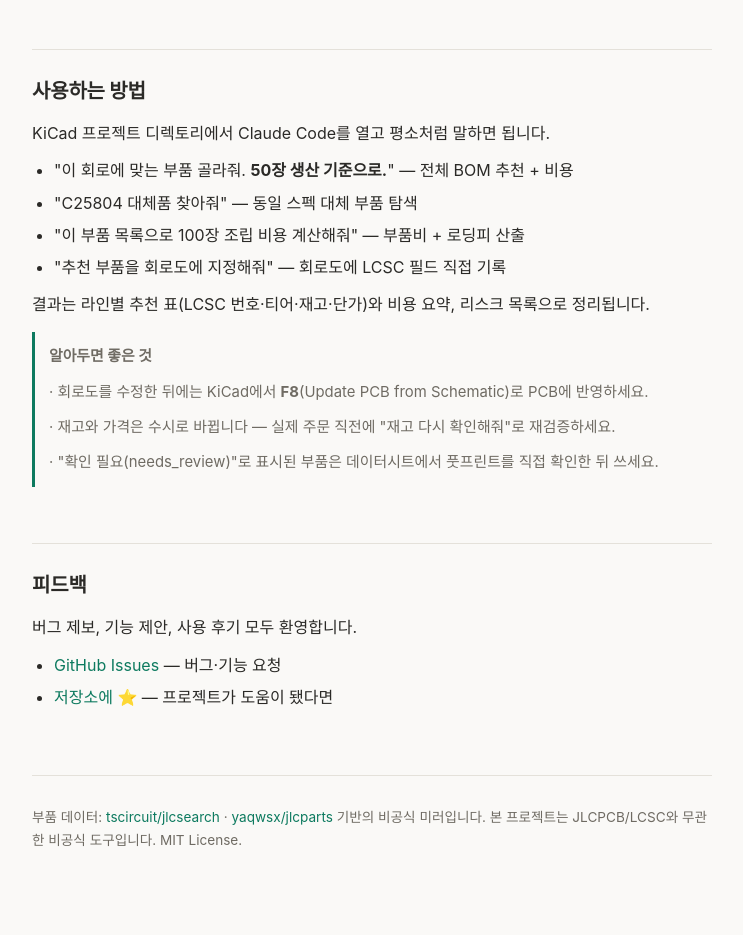
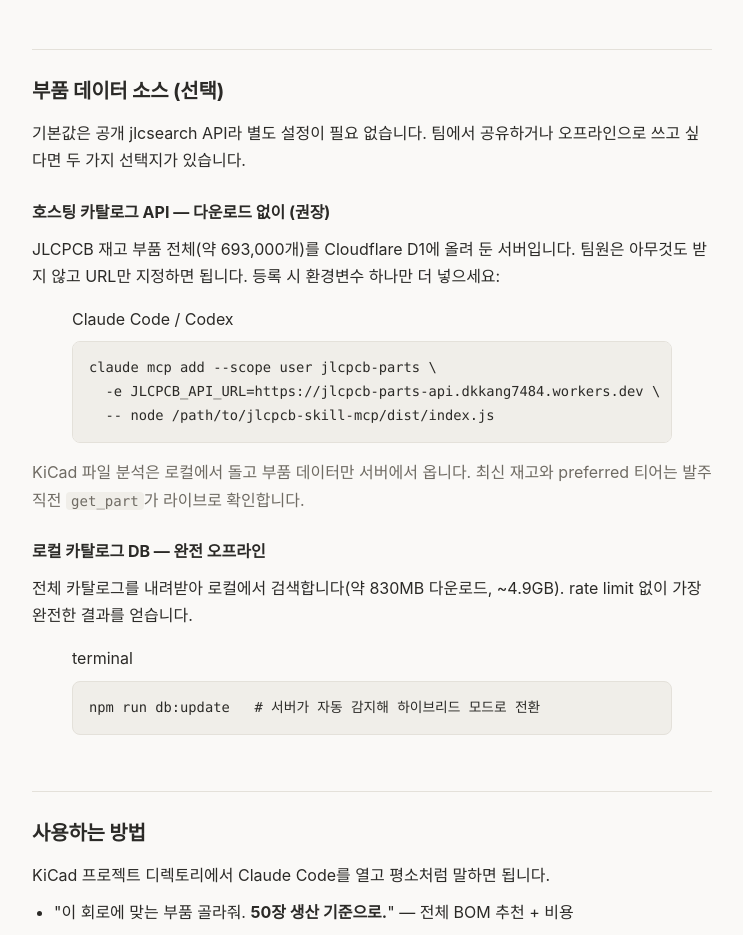
Before and after one commit to hulryung/jlcpcb-skill-mcp, a website: page docs/index.html in a window 1280 px wide. Shown: the part 1440-2375 px from the top of the page, without its empty margins (268-1011 px from the left). Drawn offline with Linux system fonts and the light colour scheme.

Commit message:
docs site: add data-source section (hosted D1 API + local DB)

```diff
--- a/docs/index.html
+++ b/docs/index.html
@@ -95,6 +95,30 @@ codex mcp add jlcpcb-parts -- node ~/.jlcpcb-parts.mjs</code></pre>
   <p>Cursor, Claude Desktop, Gemini CLI 등 stdio MCP를 지원하는 클라이언트라면 위에서 받은
   번들 파일을 같은 방식으로 등록하면 됩니다 — <code>command: node</code>, <code>args: [번들 경로]</code>.</p>
 
+  <h2 id="data">부품 데이터 소스 (선택)</h2>
+  <p>기본값은 공개 jlcsearch API라 별도 설정이 필요 없습니다. 팀에서 공유하거나 오프라인으로
+  쓰고 싶다면 두 가지 선택지가 있습니다.</p>
+
+  <h3>호스팅 카탈로그 API — 다운로드 없이 (권장)</h3>
+  <p>JLCPCB 재고 부품 전체(약 693,000개)를 Cloudflare D1에 올려 둔 서버입니다. 팀원은 아무것도
+  받지 않고 URL만 지정하면 됩니다. 등록 시 환경변수 하나만 더 넣으세요:</p>
+  <figure class="code">
+    <figcaption>Claude Code / Codex</figcaption>
+    <pre><code>claude mcp add --scope user jlcpcb-parts \
+  -e JLCPCB_API_URL=https://jlcpcb-parts-api.dkkang7484.workers.dev \
+  -- node /path/to/jlcpcb-skill-mcp/dist/index.js</code></pre>
+  </figure>
+  <p class="muted">KiCad 파일 분석은 로컬에서 돌고 부품 데이터만 서버에서 옵니다. 최신 재고와
+  preferred 티어는 발주 직전 <code>get_part</code>가 라이브로 확인합니다.</p>
+
+  <h3>로컬 카탈로그 DB — 완전 오프라인</h3>
+  <p>전체 카탈로그를 내려받아 로컬에서 검색합니다(약 830MB 다운로드, ~4.9GB). rate limit 없이
+  가장 완전한 결과를 얻습니다.</p>
+  <figure class="code">
+    <figcaption>terminal</figcaption>
+    <pre><code>npm run db:update   # 서버가 자동 감지해 하이브리드 모드로 전환</code></pre>
+  </figure>
+
   <h2 id="how">사용하는 방법</h2>
   <p>KiCad 프로젝트 디렉토리에서 Claude Code를 열고 평소처럼 말하면 됩니다.</p>
   <ul>
```
